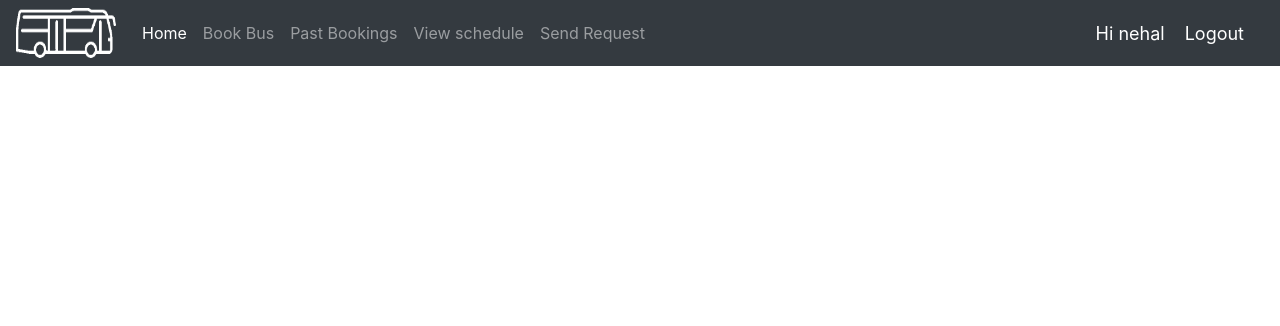
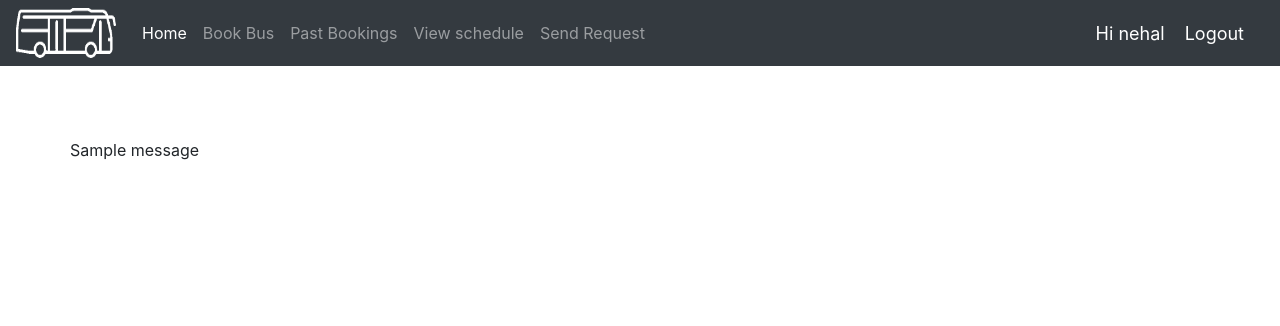
Before and after one commit to Aakansha-modi/Bus_management, a Django app: page /view_booking/ in a window 1280 px wide. Shown: the top 326 px of the page. Run offline with Django 3.2, Linux system fonts and the light colour scheme; a user stored in the database is signed in; data comes from the database, SQL or seed files in the repository; tables that the repository leaves empty hold one stand-in row (values such as "Sample post"); one stand-in notice (Sample message) is shown; parts of the project's set-up code (start-up, migrations or seed data) failed here and were passed over; some libraries are stand-ins or nearby versions.

Commit message:
Update Past_bookings.html

```diff
--- a/Bus_mana/bus/bus_M_/templates/accounts/Past_bookings.html
+++ b/Bus_mana/bus/bus_M_/templates/accounts/Past_bookings.html
@@ -18,13 +18,15 @@
            <p class="description">Starting Point :  {{p.schedule_id.start}}</p>
            <p class="description">Destination :  {{p.schedule_id.destination}}</p>
            <p class="description">Schedule Time:  {{p.schedule_id.time}}</p>
-
+           <p><a type="submit" style="margin-left: 70px;" href="{% url 'cancel_booking' p.booking_id %}">Cancel booking</a></p>
             </div>
         </div>
       </div>
       {%endfor%}
 
-
+      {% for message in messages %}
+      <p id="messages">{{message}}</p>
+    {% endfor %}
 
 
     </div>
```
